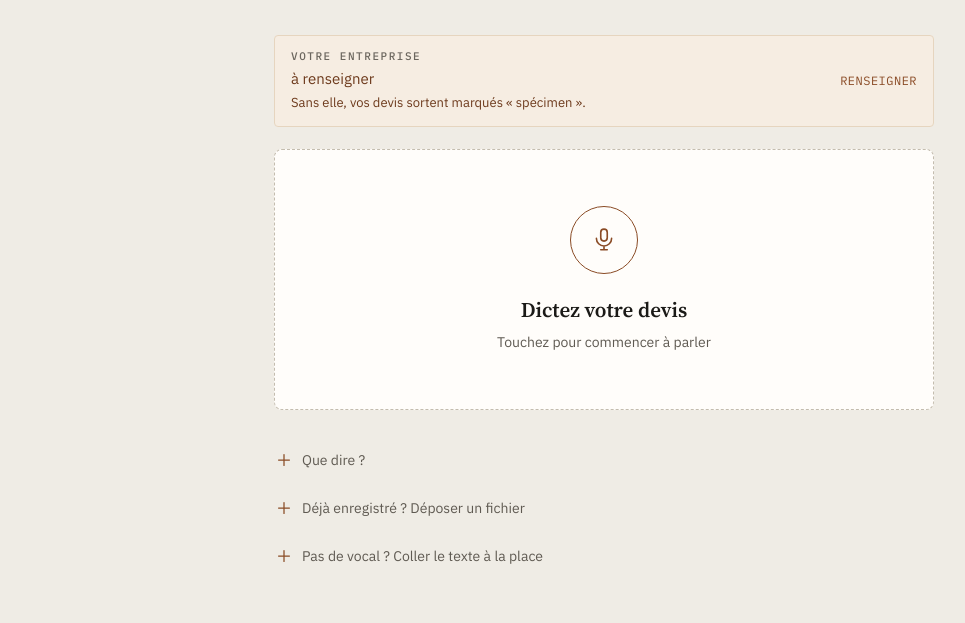
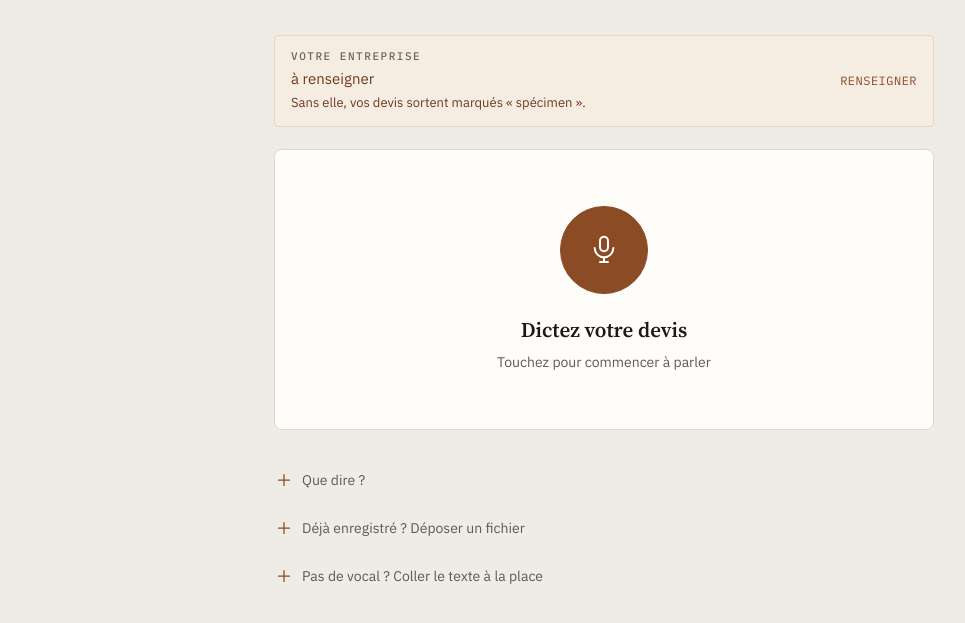
Before and after one commit to AATLASE/devis-vocal, a plain HTML site: page app/static/index.html in a window 1280 px wide. Shown: the part 269-892 px from the top of the page, without its empty margins (36-1001 px from the left). Drawn offline with Linux system fonts and the light colour scheme; no server answers.

Commit message:
fait du micro un disque brique plein, sans cadre tireté
Co-Authored-By: Claude Opus 5.5 <noreply@anthropic.com>

```diff
--- a/app/static/app.css
+++ b/app/static/app.css
@@ -742,13 +742,23 @@ body.menu-anime.menu-ouvert .menu-voile {
 }
 
 /* ---- la carte de dictée -------------------------------------------------- */
-/* L'action principale du produit. Elle porte la boîte de `.dropzone` — même
-   bordure, même respiration — et n'ajoute que ses trois états : au repos, en
-   enregistrement, en réécoute. */
-
-.dictee { user-select: none; position: relative; }
+/* L'action principale du produit. Elle porte la boîte de `.dropzone`, mais pas son
+   tireté : les pointillés disent « déposez un fichier », et ici on parle. Un filet
+   plein, et le micro en disque brique — le seul aplat brique de l'app. La brique
+   pour parler, le noir pour agir. Trois états : au repos, en enregistrement, en
+   réécoute. */
+
+.dictee { user-select: none; position: relative; border-style: solid; border-color: var(--dv-rule); }
 .dictee:hover { border-color: var(--dv-accent); box-shadow: var(--dv-ombre-2); }
 .dictee:active { transform: scale(.995); }
+.dictee .dropzone__mic {
+  width: 88px; height: 88px;
+  background: var(--dv-accent);
+  border-color: var(--dv-accent);
+  color: var(--dv-paper);
+}
+.dictee .dropzone__mic svg { width: 32px; height: 32px; }
+.dictee:hover .dropzone__mic { transform: scale(1.04); }
 
 .dropzone__mic {
   position: relative;
@@ -866,7 +876,12 @@ body.menu-anime.menu-ouvert .menu-voile {
   box-shadow: none;
 }
 .dictee.relu:hover { border-color: var(--dv-rule); }
-.dictee.relu .dropzone__mic { width: 52px; height: 52px; margin-bottom: var(--dv-s-5); }
+.dictee.relu .dropzone__mic {
+  width: 52px; height: 52px; margin-bottom: var(--dv-s-5);
+  /* La carte n'est plus un bouton : le micro redevient un simple trait. */
+  background: none; color: var(--dv-accent);
+}
+.dictee.relu:hover .dropzone__mic { transform: none; }
 
 .relu { margin-top: var(--dv-s-5); }
 .relu__actions { display: flex; gap: var(--dv-s-4); margin-top: var(--dv-s-5); }
```
